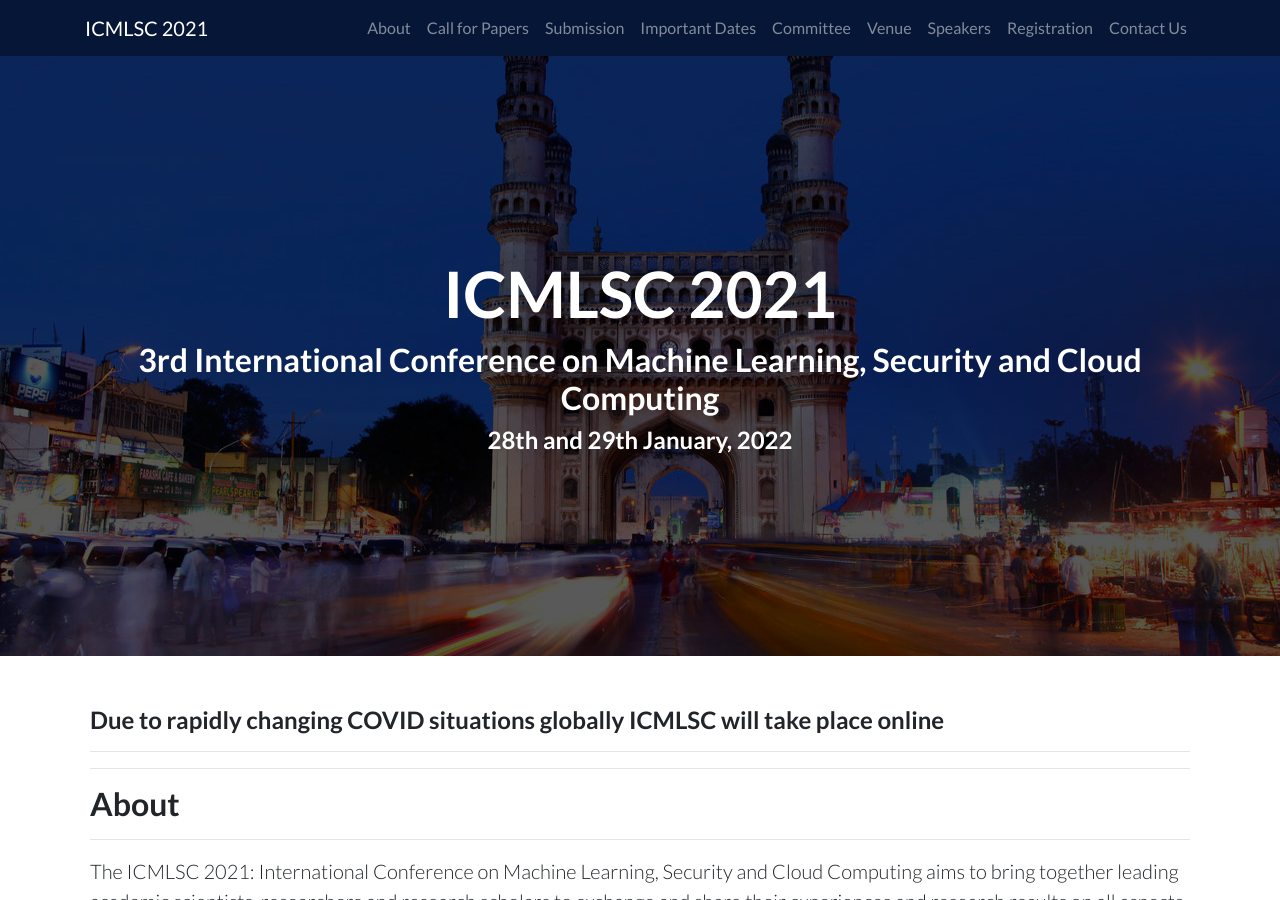
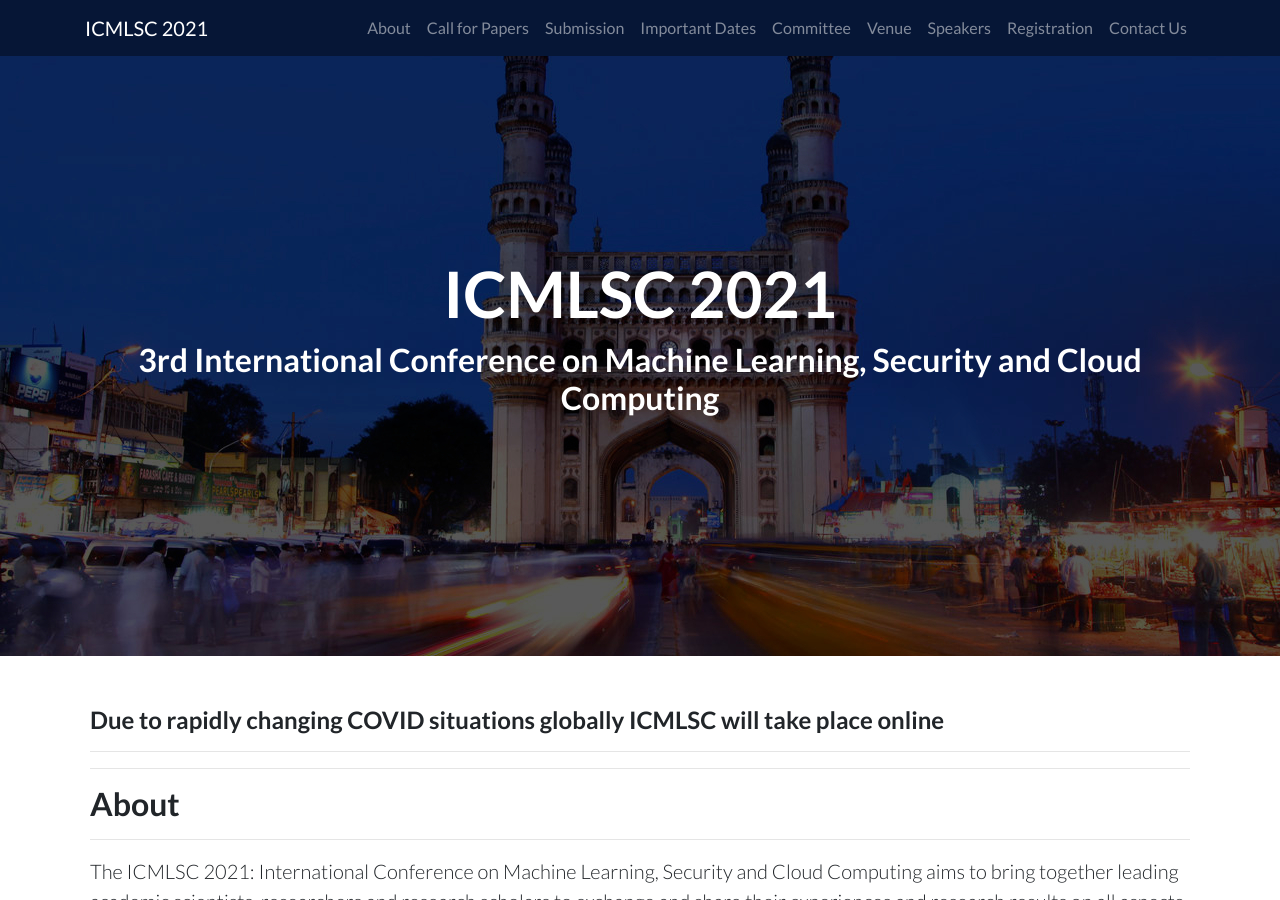
Before and after one commit to ieeevardhaman/icmlsc-website, a Jekyll site: the page built from pages/about.md, in a window 1280 px wide and 900 px high. Built offline with Jekyll 4.4.1, drawn with Linux system fonts in a browser that asks for light colours; our own code applies the rules of GitHub Pages for plain Markdown files.

Commit message:
Update header.html

```diff
--- a/_includes/header.html
+++ b/_includes/header.html
@@ -6,6 +6,6 @@
     <div class="container">
         <h1 class="title">{{ site.title }}</h1>
         <h2 class="subtitle">{{ site.subtitle }}</h2>
-        <h4> 28th and 29th January, 2022</h4>
+
     </div>
 </header>
```
